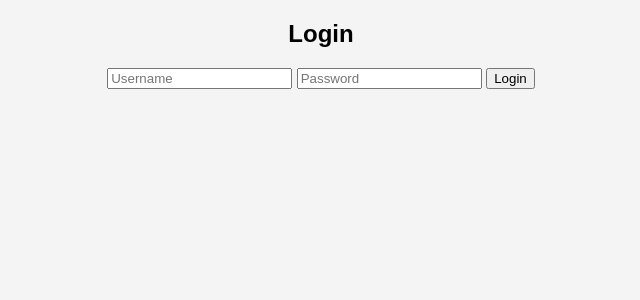
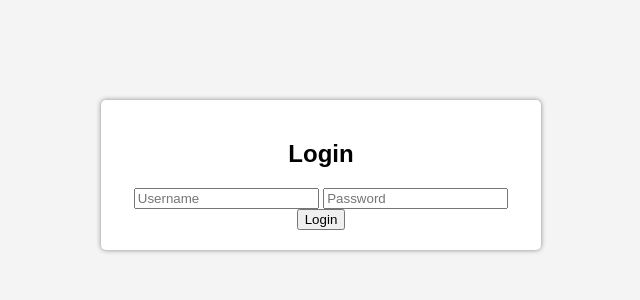
Before and after one commit to narendrachn/car-wash-project-php, a PHP site: page / in a window 1280 px wide. Shown: the part 63-363 px from the top of the page, without its empty margins (319-959 px from the left). Run offline with PHP 8.4, Linux system fonts and the light colour scheme.

Commit message:
Add code to define container properties to fit page

```diff
--- a/styles.css
+++ b/styles.css
@@ -7,3 +7,17 @@ body {
 header{
     font-size: 48px;
 }
+
+.login-container {
+    width: 400px;
+    margin: 0 auto;
+    background: #fff;
+    padding: 20px;
+    margin-top: 100px;
+    border-radius: 5px;
+    box-shadow: 0px 0px 5px 0px #888;
+}
+
+h2 {
+    text-align: center;
+}
```
